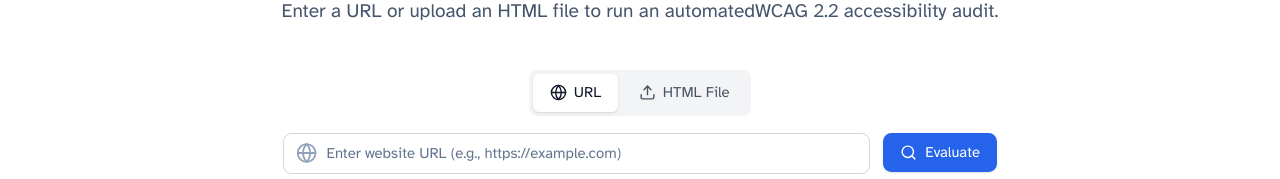
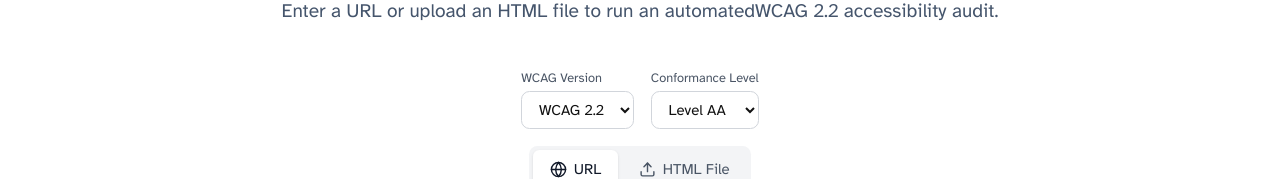
Before and after one commit to chibuzor9/awae7, a Next.js app: page /evaluate in a window 1280 px wide. Shown: the part 178-357 px from the top of the page. Built offline with nearby package versions, Linux system fonts and the light colour scheme; no server answers.

Commit message:
feat: add WCAG version and level selection to evaluation

```diff
--- a/src/app/(dashboard)/evaluate/page.tsx
+++ b/src/app/(dashboard)/evaluate/page.tsx
@@ -170,6 +170,8 @@
 		url,
 		crawlWholeSite,
 		maxPages,
+		wcagVersion,
+		wcagLevel,
 	}: UrlEvaluationOptions) {
 		const validationError = getUrlValidationError(url)
 		if (validationError) {
@@ -192,6 +194,8 @@
 					url: normalizedUrl,
 					crawlWholeSite,
 					maxPages,
+					wcagVersion,
+					wcagLevel,
 				}),
 			})
 
--- a/src/app/api/evaluate/route.ts
+++ b/src/app/api/evaluate/route.ts
@@ -170,6 +170,8 @@
             url?: string
             crawlWholeSite?: boolean
             maxPages?: number
+            wcagVersion?: '2.1' | '2.2'
+            wcagLevel?: 'A' | 'AA'
         }
 		try {
 			body = await request.json()
@@ -186,6 +188,8 @@
             typeof body.maxPages === 'number'
                 ? Math.min(50, Math.max(1, Math.floor(body.maxPages)))
                 : 10
+        const wcagVersion = body.wcagVersion === '2.1' ? '2.1' : '2.2'
+        const wcagLevel = body.wcagLevel === 'A' ? 'A' : 'AA'
         let cookieHeaderForTarget: string | undefined
 
 		if (!url || typeof url !== 'string') {
@@ -244,9 +248,13 @@
                 ? await evaluateSiteCrawl(trimmedUrl, {
                     maxPages,
                     cookieHeader: cookieHeaderForTarget,
+                    wcagVersion,
+                    wcagLevel,
                 })
                 : await evaluateUrl(trimmedUrl, {
                     cookieHeader: cookieHeaderForTarget,
+                    wcagVersion,
+                    wcagLevel,
                 })
 		} catch (err: unknown) {
 			const message = err instanceof Error ? err.message : String(err)
--- a/src/components/evaluation/EvaluationForm.tsx
+++ b/src/components/evaluation/EvaluationForm.tsx
@@ -4,7 +4,11 @@
 import { Globe, Search, Upload, FileText, X } from 'lucide-react'
 import { Input } from '@/components/ui/Input'
 import { Button } from '@/components/ui/Button'
+import { Wcag } from '@/components/ui/Wcag'
 import { cn, isValidUrl } from '@/lib/utils'
+
+export type WcagVersion = '2.1' | '2.2'
+export type WcagLevel = 'A' | 'AA'
 
 type InputMode = 'url' | 'file'
 
@@ -12,6 +16,8 @@
 	url: string
 	crawlWholeSite: boolean
 	maxPages: number
+	wcagVersion: WcagVersion
+	wcagLevel: WcagLevel
 }
 
 export interface EvaluationFormProps {
@@ -34,6 +40,8 @@
 	const [selectedFile, setSelectedFile] = useState<File | null>(null)
 	const [crawlWholeSite, setCrawlWholeSite] = useState(false)
 	const [maxPages, setMaxPages] = useState('10')
+	const [wcagVersion, setWcagVersion] = useState<WcagVersion>('2.2')
+	const [wcagLevel, setWcagLevel] = useState<WcagLevel>('AA')
 	const fileInputRef = useRef<HTMLInputElement>(null)
 
 	// ---- URL helpers ----
@@ -135,6 +143,8 @@
 				url: normalized,
 				crawlWholeSite,
 				maxPages: crawlWholeSite ? parsedMaxPages : 1,
+				wcagVersion,
+				wcagLevel,
 			})
 		} else {
 			if (!selectedFile) {
@@ -148,6 +158,41 @@
 	return (
 		<div className="w-full max-w-2xl mx-auto">
 			<form onSubmit={handleSubmit} noValidate className="space-y-4">
+				{/* WCAG settings */}
+				<fieldset className="flex flex-wrap items-end justify-center gap-4 mb-4">
+					<legend className="sr-only">Evaluation Settings</legend>
+					<div className="flex flex-col gap-1">
+						<label htmlFor="wcag-version" className="text-xs font-medium text-gray-600">
+							<Wcag /> Version
+						</label>
+						<select
+							id="wcag-version"
+							value={wcagVersion}
+							onChange={e => setWcagVersion(e.target.value as WcagVersion)}
+							disabled={loading}
+							className="h-9 rounded-lg border border-(--border) bg-white px-3 text-sm text-(--text) focus:ring-2 focus:ring-blue-500 focus:outline-none"
+						>
+							<option value="2.1">WCAG 2.1</option>
+							<option value="2.2">WCAG 2.2</option>
+						</select>
+					</div>
+					<div className="flex flex-col gap-1">
+						<label htmlFor="wcag-level" className="text-xs font-medium text-gray-600">
+							Conformance Level
+						</label>
+						<select
+							id="wcag-level"
+							value={wcagLevel}
+							onChange={e => setWcagLevel(e.target.value as WcagLevel)}
+							disabled={loading}
+							className="h-9 rounded-lg border border-(--border) bg-white px-3 text-sm text-(--text) focus:ring-2 focus:ring-blue-500 focus:outline-none"
+						>
+							<option value="A">Level A</option>
+							<option value="AA">Level AA</option>
+						</select>
+					</div>
+				</fieldset>
+
 				{/* Mode toggle */}
 				<div role="tablist" aria-label="Input method" className="flex items-center justify-center gap-1 rounded-lg bg-gray-100 p-1 w-fit mx-auto">
 					<button
--- a/src/lib/axe/evaluate.ts
+++ b/src/lib/axe/evaluate.ts
@@ -161,10 +161,41 @@
     maxPages?: number
     cookieHeader?: string
     excludePathPrefixes?: string[]
+    wcagVersion?: '2.1' | '2.2'
+    wcagLevel?: 'A' | 'AA'
 }
 
 export interface UrlEvaluationOptions {
     cookieHeader?: string
+    wcagVersion?: '2.1' | '2.2'
+    wcagLevel?: 'A' | 'AA'
+}
+
+export interface WcagOptions {
+    wcagVersion?: '2.1' | '2.2'
+    wcagLevel?: 'A' | 'AA'
+}
+
+export function buildAxeTags(options: WcagOptions = {}): string[] {
+    const version = options.wcagVersion ?? '2.2'
+    const level = options.wcagLevel ?? 'AA'
+
+    const tags: string[] = ['best-practice']
+
+    // WCAG 2.0 base
+    tags.push('wcag2a')
+    if (level === 'AA') tags.push('wcag2aa')
+
+    // WCAG 2.1 additions
+    tags.push('wcag21a')
+    if (level === 'AA') tags.push('wcag21aa')
+
+    // WCAG 2.2 additions (only AA exists; axe-core has no wcag22a tag)
+    if (version === '2.2' && level === 'AA') {
+        tags.push('wcag22aa')
+    }
+
+    return tags
 }
 
 const DEFAULT_CRAWL_EXCLUDED_PATH_PREFIXES = [
@@ -495,15 +526,8 @@
         await activePage.waitForTimeout(1_500)
 
 		// ---- Run axe-core (retry once if context is destroyed by late navigation) ----
-		// Tags: WCAG 2.0 A/AA, WCAG 2.1 A/AA, WCAG 2.2 AA + best-practice rules
-		const axeTags = [
-			'wcag2a',
-			'wcag2aa',
-			'wcag21a',
-			'wcag21aa',
-			'wcag22aa',
-			'best-practice',
-		]
+		// Tags: built dynamically based on WCAG version/level selection
+		const axeTags = buildAxeTags({ wcagVersion: options.wcagVersion, wcagLevel: options.wcagLevel })
 
 		let axeResults
 		const axeOptions = {
@@ -744,7 +768,8 @@
  */
 export async function evaluateHtml(
 	html: string,
-	fileName?: string
+	fileName?: string,
+	wcagOptions?: WcagOptions
 ): Promise<RawEvaluationResult> {
 	if (!html || typeof html !== 'string' || !html.trim()) {
 		throw new Error(
@@ -784,14 +809,7 @@
         await activePage.waitForTimeout(500)
 
 		// ---- Run axe-core ----
-		const axeTags = [
-			'wcag2a',
-			'wcag2aa',
-			'wcag21a',
-			'wcag21aa',
-			'wcag22aa',
-			'best-practice',
-		]
+		const axeTags = buildAxeTags(wcagOptions)
 
         const axeResults = await new AxeBuilder({ page: activePage })
 			.withTags(axeTags)
@@ -1067,14 +1085,7 @@
         const runAxeOnCurrentPage = async (
             currentUrl: string
         ): Promise<RawEvaluationResult> => {
-            const axeTags = [
-                'wcag2a',
-                'wcag2aa',
-                'wcag21a',
-                'wcag21aa',
-                'wcag22aa',
-                'best-practice',
-            ]
+            const axeTags = buildAxeTags({ wcagVersion: options.wcagVersion, wcagLevel: options.wcagLevel })
 
             const axeOptions = {
                 resultTypes: [
```
